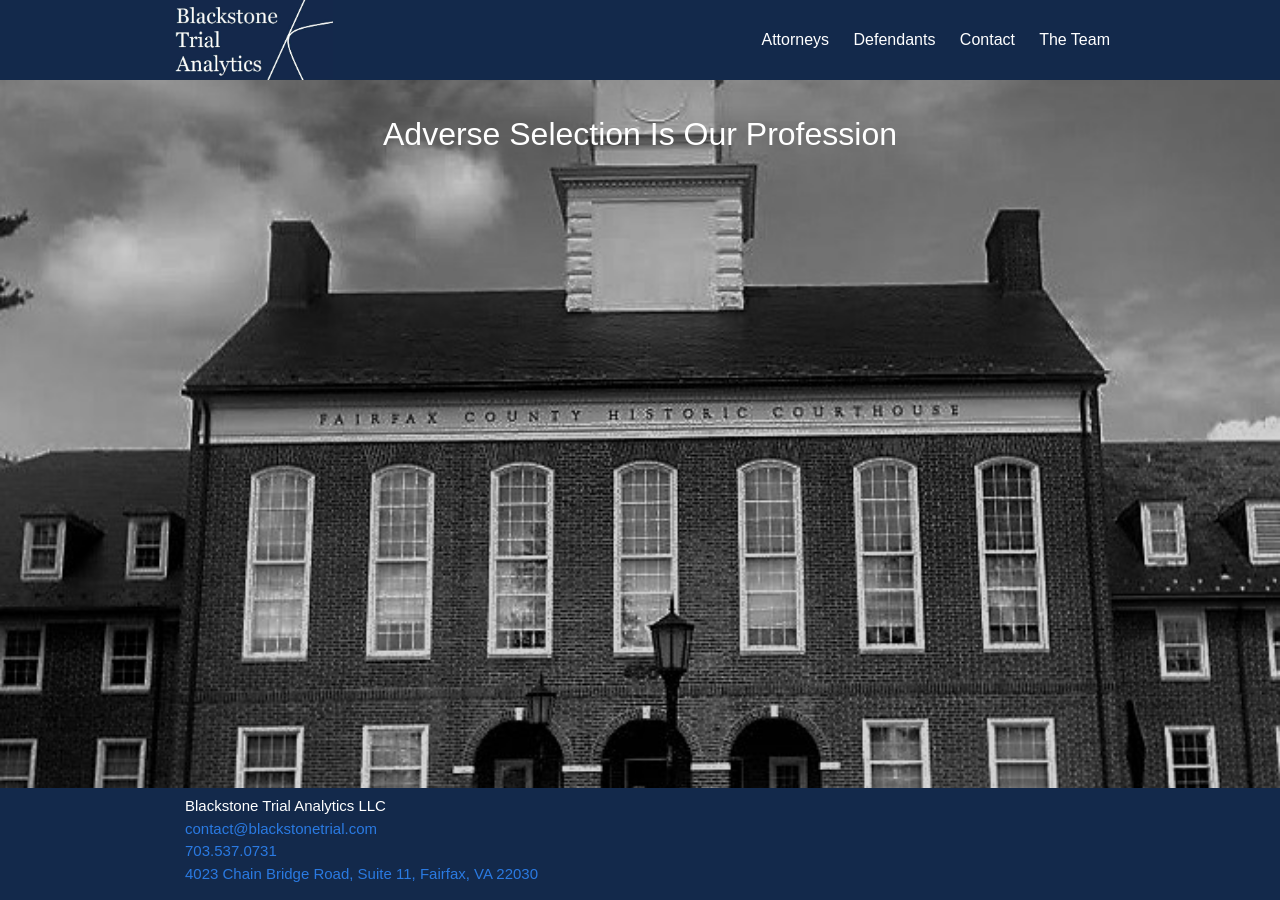
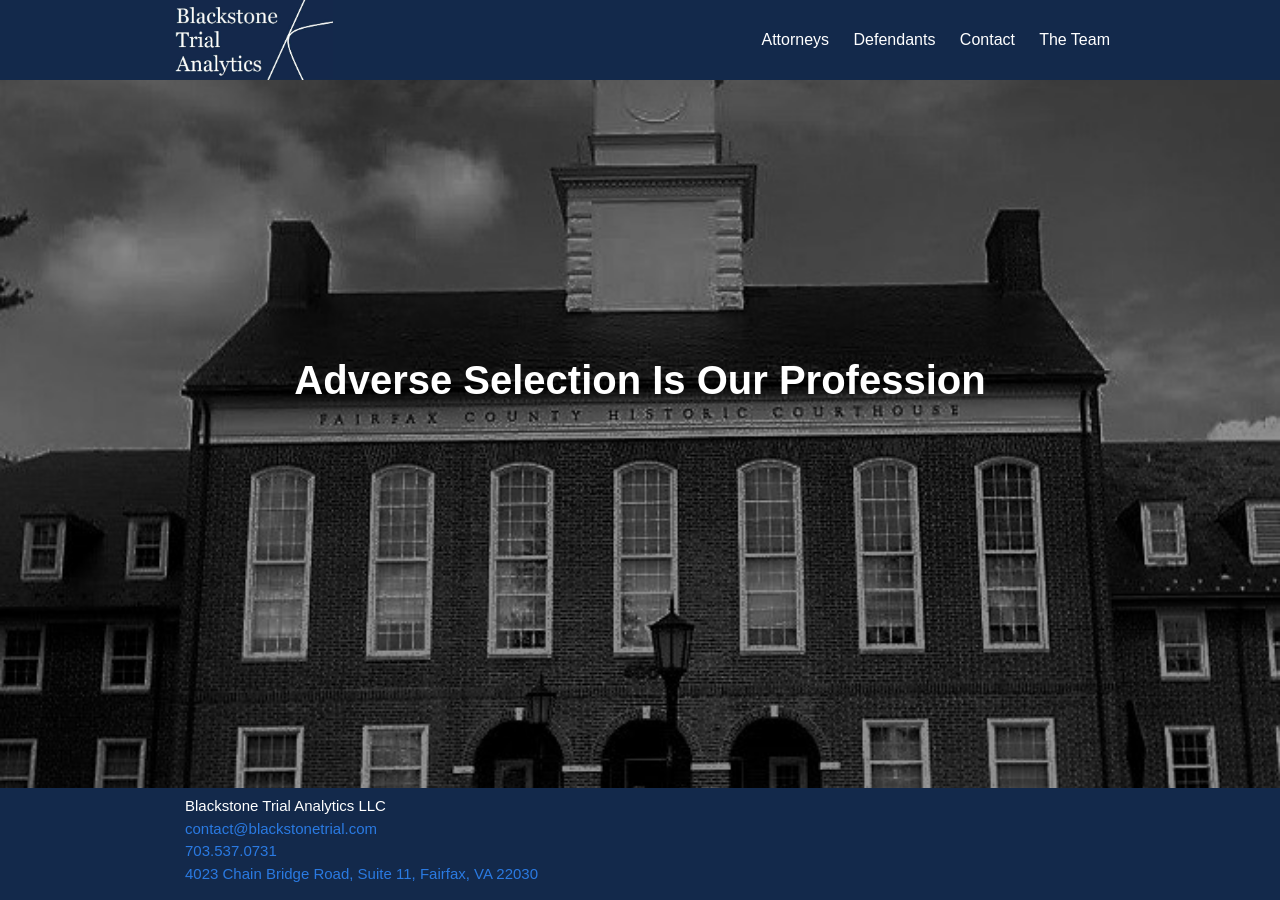
Before and after one commit to BlackstoneTrialAnalytics/BlackstoneTrialAnalytics.github.io, a Jekyll site: the page built from index.html, in a window 1280 px wide. Built offline with Jekyll 4.4.1, drawn with Linux system fonts in a browser that asks for light colours.

Commit message:
Adding centered adjustable splash text
God that was fucking annoying to pull off.

```diff
--- a/_sass/_base.scss
+++ b/_sass/_base.scss
@@ -165,6 +165,7 @@ pre {
     max-width: -webkit-calc(#{$content-width} - (#{$spacing-unit} * 2));
     max-width:         calc(#{$content-width} - (#{$spacing-unit} * 2));
 	min-height:100%;
+	height:100%;
     margin-right: auto;
     margin-left: auto;
 
@@ -182,6 +183,7 @@ pre {
 
 .hack {
     min-height:100%;
+	height:100%;
 	position:relative;
 	padding:0;
 }
--- a/_sass/_layout.scss
+++ b/_sass/_layout.scss
@@ -166,8 +166,8 @@
  */
 .page-content {
     padding: $spacing-unit 0;
-    padding-bottom:160px;
-    size: 100%;
+    min-height: 75%;
+	height:75%;
 }
 
 .page-heading {
--- a/index.html
+++ b/index.html
@@ -1,6 +1,6 @@
 ---
 layout: default
 ---
-<div class="home">
-  <h1 style="color:white; text-align:center;">Adverse Selection Is Our Profession</h1>
+<div class="home" style="min-height:80%; height: 80%;  display:table; width:100%;">
+  <h1 style="color:white; text-align:center; font-weight:600; font-size:2.5em; display:table-cell; vertical-align: middle;">Adverse Selection Is Our Profession</h1>
 </div>
```
Also changed, not shown: Court.jpg.
